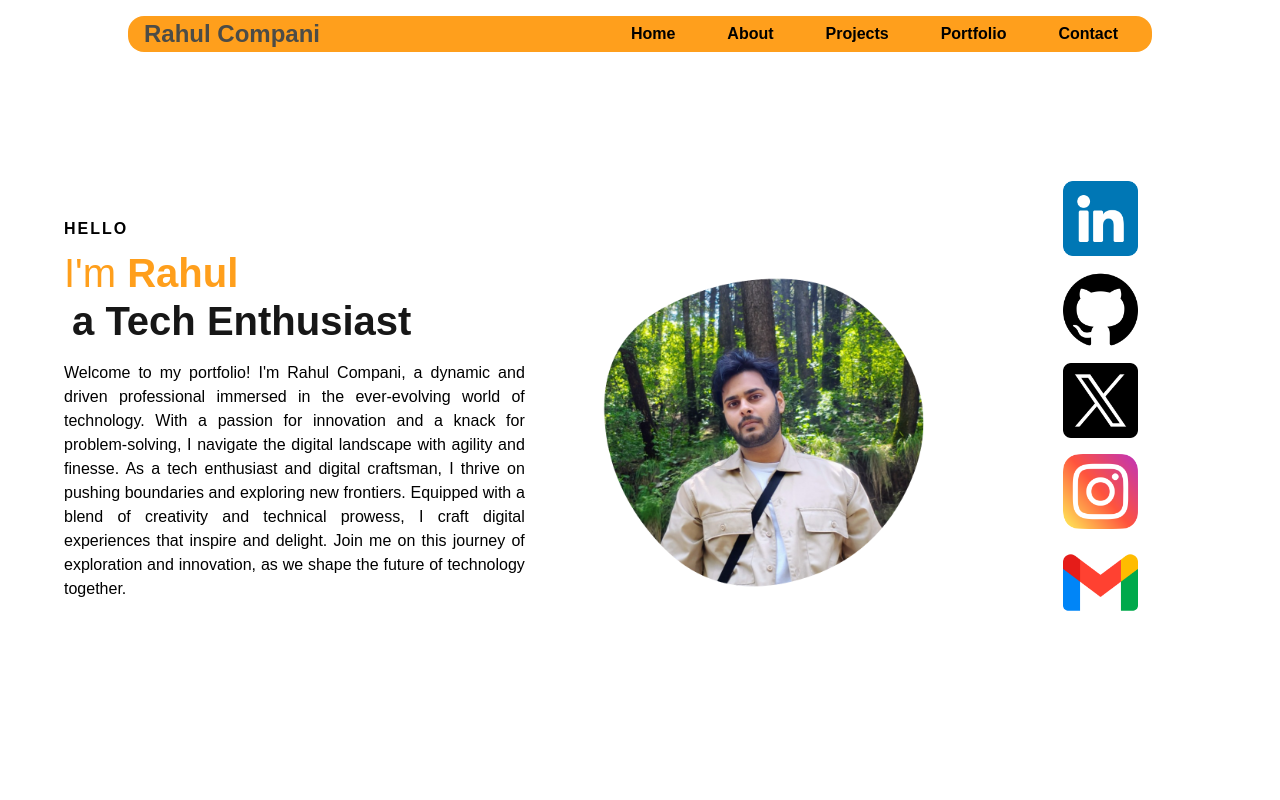
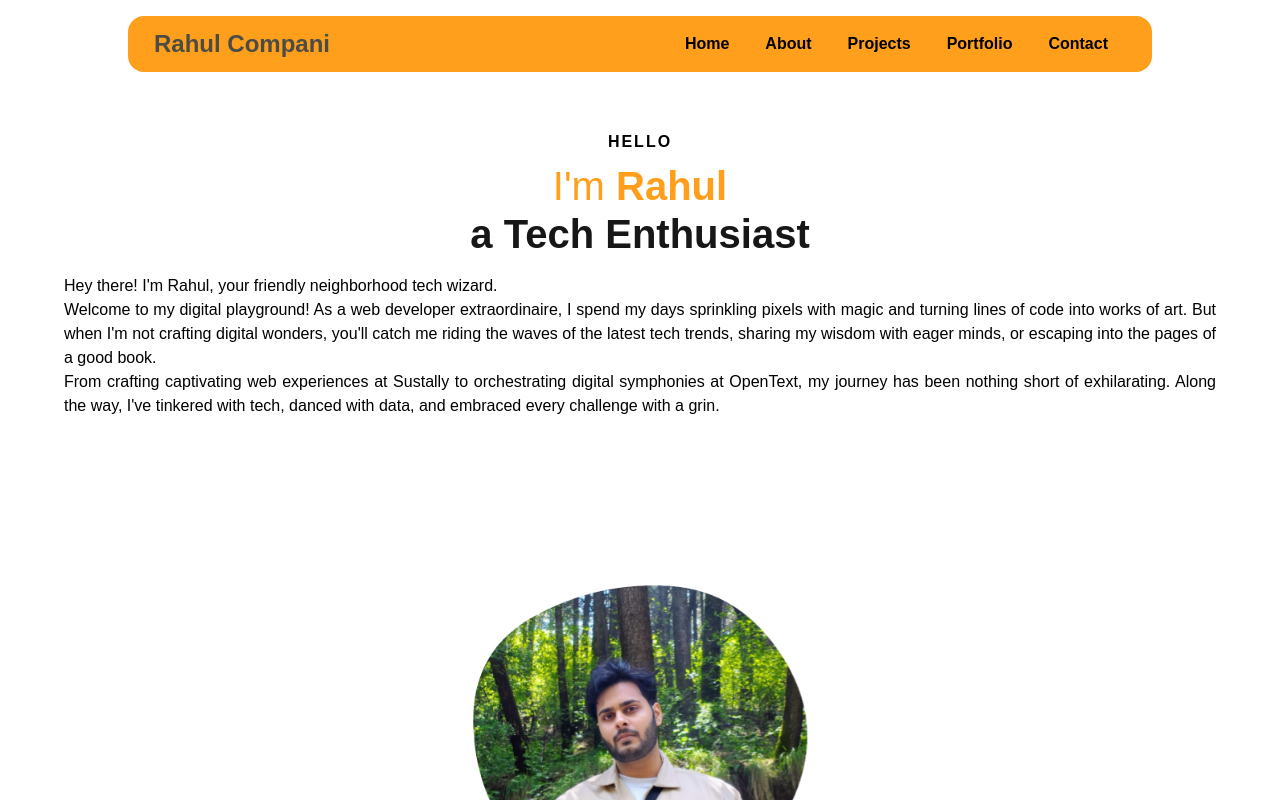
Before and after one commit to RahulCompani7/portfolio, a Next.js app: page / in a window 1280 px wide. Shown: the top 800 px of the page. Built offline with nearby package versions, Linux system fonts and the light colour scheme.

Commit message:
New comm

```diff
--- a/src/app/page.tsx
+++ b/src/app/page.tsx
@@ -44,11 +44,10 @@ export default function Home() {
   return (
     <>
       <Navbar />
-
-
-      <section className=" section bg-extra-light">
-        <div className="section__container min-h-screen flex px-16">
-          <div className="content w-2/4 flex justify-center">
+      <div className="bg-white">
+        <section className=" section bg-extra-light pt-20">
+          <div className="section__container min-h-screen flex px-16 flex-col">
+            <div className="content flex justify-center items-center text-center">
               <p className="subtitle">HELLO</p>
               <h1 className="title">
                 I'm{" "}
@@ -58,19 +57,24 @@ export default function Home() {
                   <FlipWords words={words} />
                 </span>
               </h1>
-            <p className="description">
-              Welcome to my portfolio! I'm Rahul Compani, a dynamic and driven
-              professional immersed in the ever-evolving world of technology.
-              With a passion for innovation and a knack for problem-solving, I
-              navigate the digital landscape with agility and finesse. As a tech
-              enthusiast and digital craftsman, I thrive on pushing boundaries
-              and exploring new frontiers. Equipped with a blend of creativity
-              and technical prowess, I craft digital experiences that inspire
-              and delight. Join me on this journey of exploration and
-              innovation, as we shape the future of technology together.
+              <p className="description  hidden sm:block">
+                Hey there! I'm Rahul, your friendly neighborhood tech wizard.
+                <br />
+                Welcome to my digital playground! As a web developer
+                extraordinaire, I spend my days sprinkling pixels with magic and
+                turning lines of code into works of art. But when I'm not
+                crafting digital wonders, you'll catch me riding the waves of
+                the latest tech trends, sharing my wisdom with eager minds, or
+                escaping into the pages of a good book. <br />
+                From crafting captivating web experiences at Sustally to
+                orchestrating digital symphonies at OpenText, my journey has
+                been nothing short of exhilarating. Along the way, I've tinkered
+                with tech, danced with data, and embraced every challenge with a
+                grin.
               </p>
             </div>
-          <div className="w-2/4 flex justify-center items-center">
+
+            <div className="flex justify-center items-center flex-col">
               <CardContainer>
                 <CardBody>
                   <CardItem translateZ="1" className="w-full mt-4">
@@ -78,57 +82,73 @@ export default function Home() {
                       initial="initial"
                       animate="animate"
                       variants={imageVariants}
-                    className="Profileimage"
+                      className="Profileimage "
                     >
                       <Image
                         src={profile}
-                      height="500"
-                      width="500"
-                      className=""
+                        height="400"
+                        width="400"
+                        className="transform transition duration-300 hover:translate-y-2 hover:scale-105"
                         alt="thumbnail"
                       />
                     </motion.div>
                   </CardItem>
                 </CardBody>
               </CardContainer>
-          </div>
-          <div className="social-icons-container w-1/4 flex justify-center items-center">
-            <div className="social-icons flex flex-col gap-4">
+              <div className="social-icons-container flex justify-start items-center mt-4">
+                <div className="social-icons flex gap-4">
                   <a
                     href="https://www.linkedin.com/in/rahul-compani-713a12210"
                     target="_blank"
                     rel="noopener noreferrer"
+                    className="transform transition hover:-translate-y-2 hover:shadow-lg"
                   >
-                <Image src={linkedinLogo} alt="CSS" width={75} height={75} />
+                    <Image
+                      src={linkedinLogo}
+                      alt="CSS"
+                      width={50}
+                      height={50}
+                    />
                   </a>
                   <a
                     href="https://github.com/RahulCompani7"
                     target="_blank"
                     rel="noopener noreferrer"
+                    className="transform transition hover:-translate-y-2 hover:shadow-lg"
                   >
-                <Image src={githubLogo} alt="CSS" width={75} height={75} />
+                    <Image src={githubLogo} alt="CSS" width={50} height={50} />
                   </a>
+                  <a
+                    href="https://mail.google.com/mail/?view=cm&fs=1&to=rahulcompani7@gmail.com"
+                    target="_blank"
+                    rel="noopener noreferrer"
+                    className="transform transition hover:-translate-y-2 hover:shadow-lg"
+                  >
+                    <Image src={gmailLogo} alt="CSS" width={50} height={50} />
+                  </a>
+
                   <a
                     href="https://x.com/RahulCompani"
                     target="_blank"
                     rel="noopener noreferrer"
+                    className="transform transition hover:-translate-y-2 hover:shadow-lg"
                   >
-                <Image src={xLogo} alt="CSS" width={75} height={75} />
+                    <Image src={xLogo} alt="CSS" width={50} height={50} />
                   </a>
                   <a
                     href="https://www.instagram.com/rahulcompani"
                     target="_blank"
                     rel="noopener noreferrer"
+                    className="transform transition hover:-translate-y-2 hover:shadow-lg "
                   >
-                <Image src={instagramLogo} alt="CSS" width={75} height={75} />
+                    <Image
+                      src={instagramLogo}
+                      alt="CSS"
+                      width={50}
+                      height={50}
+                    />
                   </a>
-              <a
-                href="https://mail.google.com/mail/?view=cm&fs=1&to=rahulcompani7@gmail.com"
-                target="_blank"
-                rel="noopener noreferrer"
-              >
-                <Image src={gmailLogo} alt="CSS" width={75} height={75} />
-              </a>
+                </div>
               </div>
             </div>
           </div>
@@ -175,7 +195,12 @@ export default function Home() {
                     <p className="mt-2">TypeScript</p>
                   </div>
                   <div className="skill m-4 text-center">
-                  <Image src={reactLogo} alt="React" width={100} height={100} />
+                    <Image
+                      src={reactLogo}
+                      alt="React"
+                      width={100}
+                      height={100}
+                    />
                     <p className="mt-2">React.js</p>
                   </div>
                   <div className="skill m-4 text-center">
@@ -197,7 +222,12 @@ export default function Home() {
                     <p className="mt-2">Node.js</p>
                   </div>
                   <div className="skill m-4 text-center">
-                  <Image src={mysqlLogo} alt="MySQL" width={100} height={100} />
+                    <Image
+                      src={mysqlLogo}
+                      alt="MySQL"
+                      width={100}
+                      height={100}
+                    />
                     <p className="mt-2">MySQL</p>
                   </div>
                   <div className="skill m-4 text-center">
@@ -223,6 +253,7 @@ export default function Home() {
             </motion.div>
           </div>
         </section>
+      </div>
     </>
   );
 }
--- a/src/components/Nav.tsx
+++ b/src/components/Nav.tsx
@@ -12,8 +12,8 @@ export default function Navbar() {
           <label htmlFor="check" className="hidden">
             <i className="ri-menu-line"></i>
           </label>
-          <input type="checkbox" name="check" id="check" className="hidden"/>
-          <ul>
+          <input type="checkbox" name="check" id="check" className="hidden" />
+          <ul className="flex hidden sm:flex">
             <li>
               <Link href="/">Home</Link>
             </li>
--- a/src/styles/globals.css
+++ b/src/styles/globals.css
@@ -33,7 +33,7 @@ body {
 }
 
 /* globals.css */
-@import url("https://fonts.googleapis.com/css2?family=Poppins:wght@400;600;700&display=swap");
+@import url("https://fonts.googleapis.com/css2?family=Arimo&display=swap");
 
 :root {
   --primary-color: #4c4c47;
@@ -56,7 +56,7 @@ a {
 }
 
 body {
-  font-family: "Poppins", sans-serif;
+  font-family: 'Arimo', sans-serif;
 }
 
 .NavBar {
@@ -78,6 +78,7 @@ nav {
 }
 
 .nav__content {
+  padding: 10px;
   display: flex;
   align-items: center;
   justify-content: space-between;
@@ -109,11 +110,7 @@ nav .checkbox i {
 }
 
 ul {
-  display: flex;
-  align-items: center;
-  gap: 1rem;
-  list-style: none;
-  transition: left 0.3s;
+
 }
 
 ul li a {
--- a/tailwind.config.ts
+++ b/tailwind.config.ts
@@ -25,6 +25,12 @@ const config: Config = {
         "text-light": "#000000",
         "extra-light": "white",
       },
+      screens: {
+        sm: "640px",
+        md: "768px",
+        lg: "1024px",
+        xl: "1280px",
+      },
     },
   },
   plugins: [],
```
Also changed, not shown: src/assets/Blob.png. Lines whose indentation alone changed are shown as unchanged.
